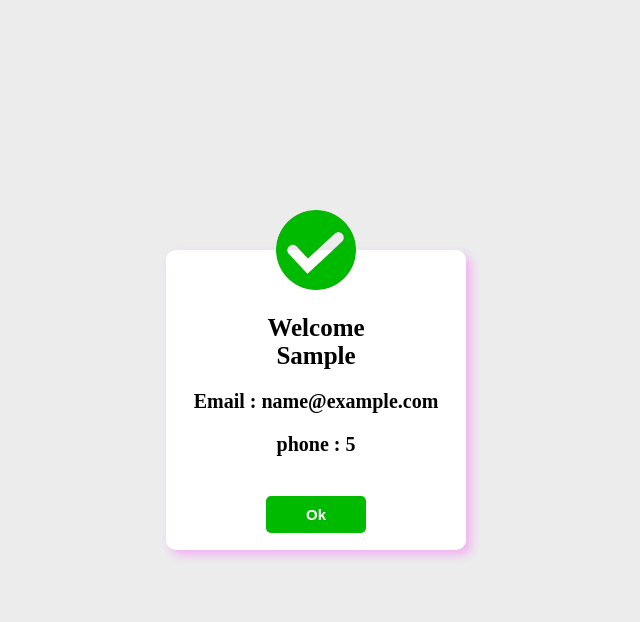
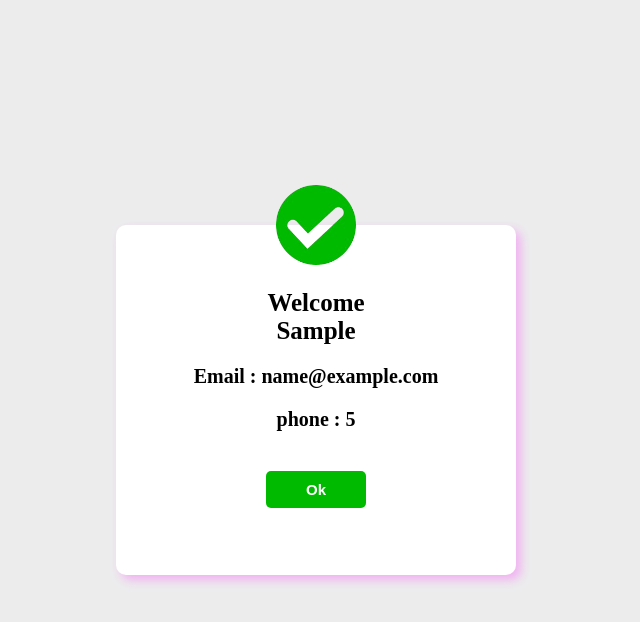
Before and after one commit to kartik-barman/MODAL, a plain HTML site: page index.html in a window 1280 px wide. Both pictures are taken after typing "Sample", "name@example.com", "5", "Sample123" into the empty fields and a click on the button "Login". Shown: the whole page, without its empty margins (324-964 px from the left). Drawn offline with Linux system fonts and the light colour scheme.

Commit message:
Welcome message Modal Create by mr kartik

```diff
--- a/css/style.css
+++ b/css/style.css
@@ -48,8 +48,8 @@ body{
     top: 0%;
     left: 50%;
     transform: translate(-50%, -50%)scale(0.1);
-    width: 300px;
-    height: 300px;
+    width: 400px;
+    height: 350px;
     background-color: #fff;
     box-shadow: 5px 5px 10px 0px rgba(245,130,245,0.55);
     text-align: center;
```
